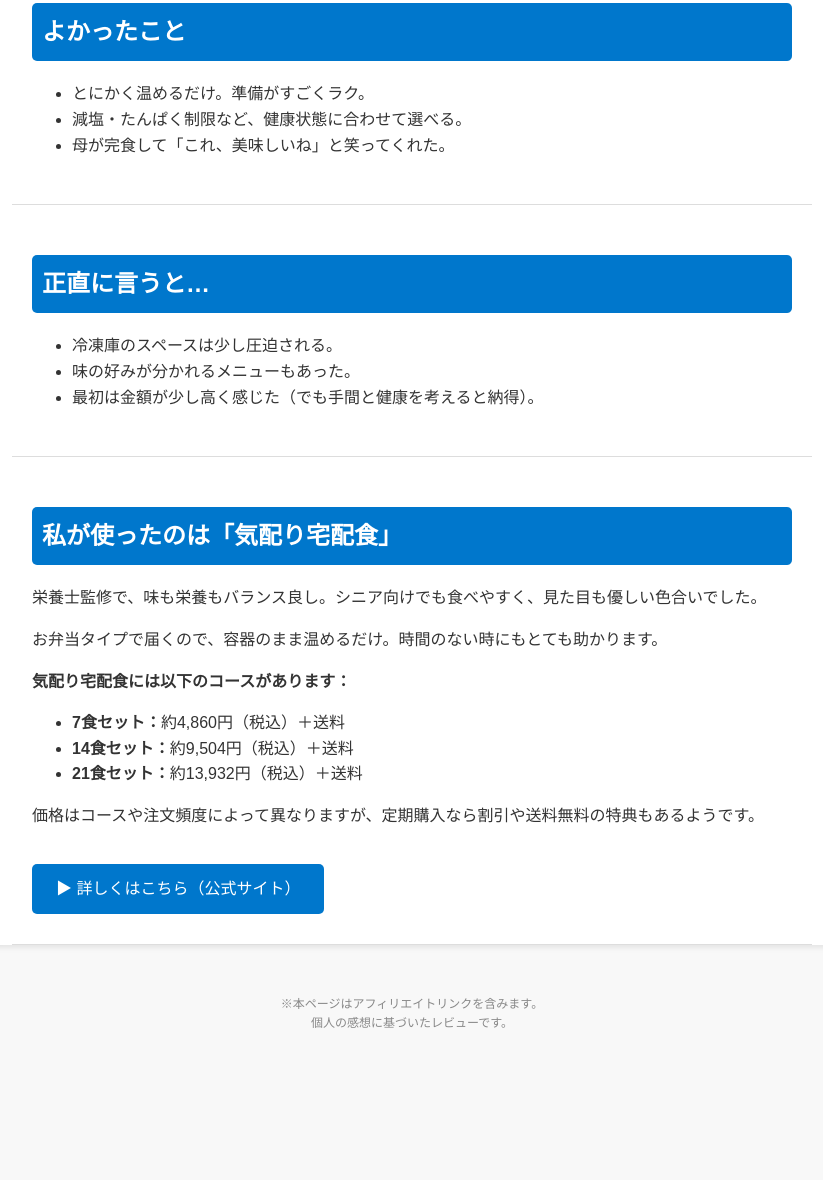
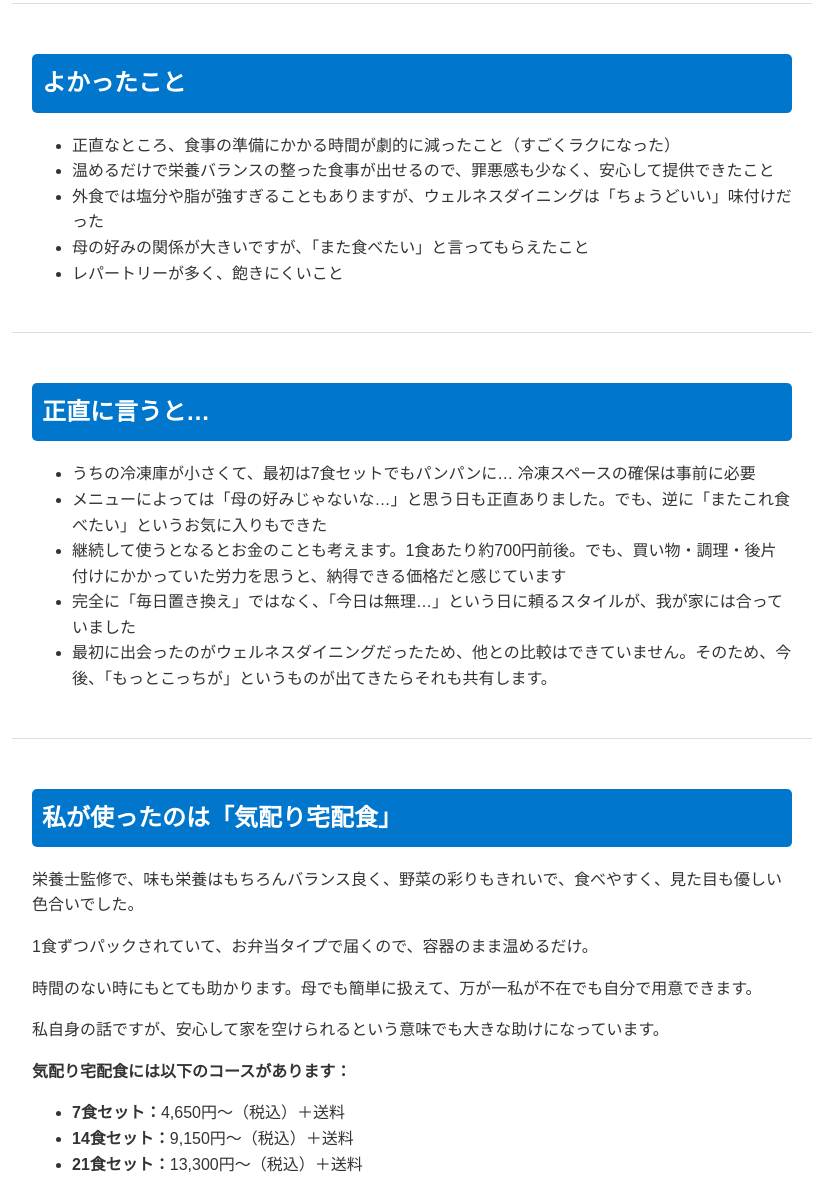
Before and after one commit to yosuke0625/practice, a plain HTML site: page index.html in a window 1280 px wide. Shown: the part 730-1910 px from the top of the page, without its empty margins (228-1051 px from the left). Before the commit the page ends 1783 px from the top, so only its background shows below. Drawn offline with Linux system fonts and the light colour scheme.

Commit message:
index.html

```diff
--- a/index.html
+++ b/index.html
@@ -104,39 +104,45 @@
 
     <div class="section">
       <h2>私と母のこと</h2>
-      <p>50代の私と、後期高齢の母。二人暮らしの毎日の食事が負担になってきていた時、ウェルネスダイニングを見つけました。</p>
+      <p>母が後期高齢者になったころから、食事に対する好み（調味料や味の濃さなど）が変化していき、食事の量が減っていきました。私自身フルタイムで働いていたため、要望にすべて応えるのは難しく、多少コストをかけてでも、高齢になった母に合う、栄養バランスが考えられている食事ができないかと考えたのが初めでした。（私自身、要望に応える体力と気力が厳しかったというのも大きいです）</p>
     </div>
 
     <div class="section">
       <h2>よかったこと</h2>
       <ul>
-        <li>とにかく温めるだけ。準備がすごくラク。</li>
-        <li>減塩・たんぱく制限など、健康状態に合わせて選べる。</li>
-        <li>母が完食して「これ、美味しいね」と笑ってくれた。</li>
+        <li>正直なところ、食事の準備にかかる時間が劇的に減ったこと（すごくラクになった）</li>
+        <li>温めるだけで栄養バランスの整った食事が出せるので、罪悪感も少なく、安心して提供できたこと</li>
+        <li>外食では塩分や脂が強すぎることもありますが、ウェルネスダイニングは「ちょうどいい」味付けだった</li>
+        <li>母の好みの関係が大きいですが、「また食べたい」と言ってもらえたこと</li>
+        <li>レパートリーが多く、飽きにくいこと</li>
       </ul>
     </div>
 
     <div class="section">
       <h2>正直に言うと…</h2>
       <ul>
-        <li>冷凍庫のスペースは少し圧迫される。</li>
-        <li>味の好みが分かれるメニューもあった。</li>
-        <li>最初は金額が少し高く感じた（でも手間と健康を考えると納得）。</li>
+        <li>うちの冷凍庫が小さくて、最初は7食セットでもパンパンに… 冷凍スペースの確保は事前に必要</li>
+        <li>メニューによっては「母の好みじゃないな…」と思う日も正直ありました。でも、逆に「またこれ食べたい」というお気に入りもできた</li>
+        <li>継続して使うとなるとお金のことも考えます。1食あたり約700円前後。でも、買い物・調理・後片付けにかかっていた労力を思うと、納得できる価格だと感じています</li>
+        <li>完全に「毎日置き換え」ではなく、「今日は無理…」という日に頼るスタイルが、我が家には合っていました</li>
+        <li>最初に出会ったのがウェルネスダイニングだったため、他との比較はできていません。そのため、今後、「もっとこっちが」というものが出てきたらそれも共有します。</li>
       </ul>
     </div>
 
     <div class="section">
       <h2>私が使ったのは「気配り宅配食」</h2>
-      <p>栄養士監修で、味も栄養もバランス良し。シニア向けでも食べやすく、見た目も優しい色合いでした。</p>
-      <p>お弁当タイプで届くので、容器のまま温めるだけ。時間のない時にもとても助かります。</p>
+      <p>栄養士監修で、味も栄養はもちろんバランス良く、野菜の彩りもきれいで、食べやすく、見た目も優しい色合いでした。</p>
+      <p>1食ずつパックされていて、お弁当タイプで届くので、容器のまま温めるだけ。</p>
+      <p>時間のない時にもとても助かります。母でも簡単に扱えて、万が一私が不在でも自分で用意できます。</p>
+      <p>私自身の話ですが、安心して家を空けられるという意味でも大きな助けになっています。</p>
       <p><strong>気配り宅配食には以下のコースがあります：</strong></p>
       <ul>
-        <li><strong>7食セット：</strong>約4,860円（税込）＋送料</li>
-        <li><strong>14食セット：</strong>約9,504円（税込）＋送料</li>
-        <li><strong>21食セット：</strong>約13,932円（税込）＋送料</li>
+        <li><strong>7食セット：</strong>4,650円～（税込）＋送料</li>
+        <li><strong>14食セット：</strong>9,150円～（税込）＋送料</li>
+        <li><strong>21食セット：</strong>13,300円～（税込）＋送料</li>
       </ul>
       <p>価格はコースや注文頻度によって異なりますが、定期購入なら割引や送料無料の特典もあるようです。</p>
-      <a class="button" href="https://af.moshimo.com/af/c/click?a_id=YOUR_ID&p_id=1706&pc_id=2764&pl_id=30351">▶︎ 詳しくはこちら（公式サイト）</a>
+      <a class="button" href="https://af.moshimo.com/af/c/click?a_id=YOUR_ID&p_id=1706&pc_id=2764&pl_id=30351">▶︎ 私が利用した商品はこちら（公式サイト）</a>
     </div>
 
   </div>
```
